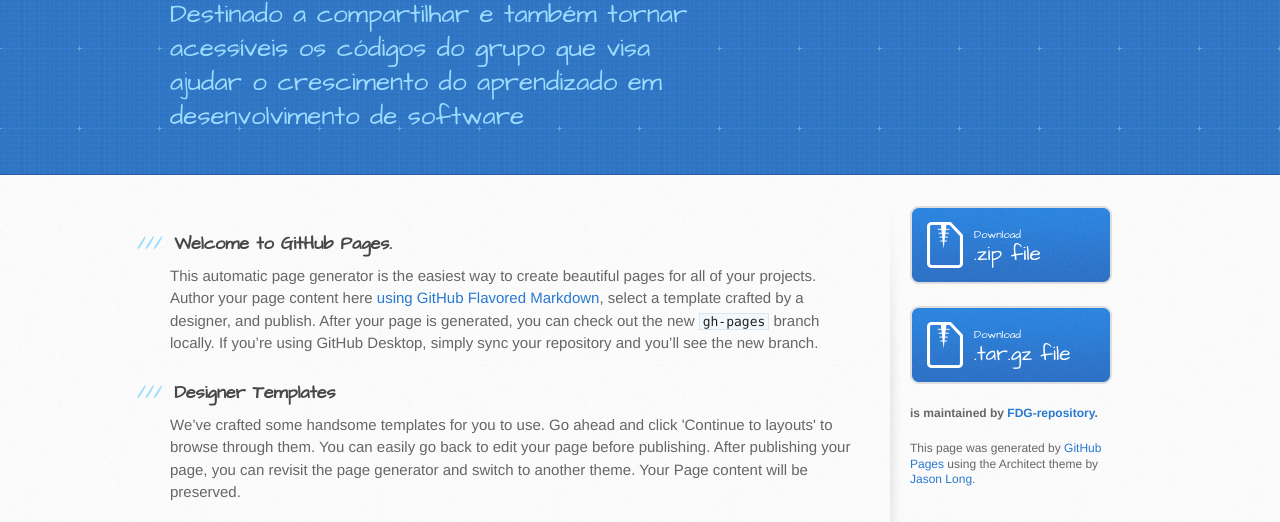
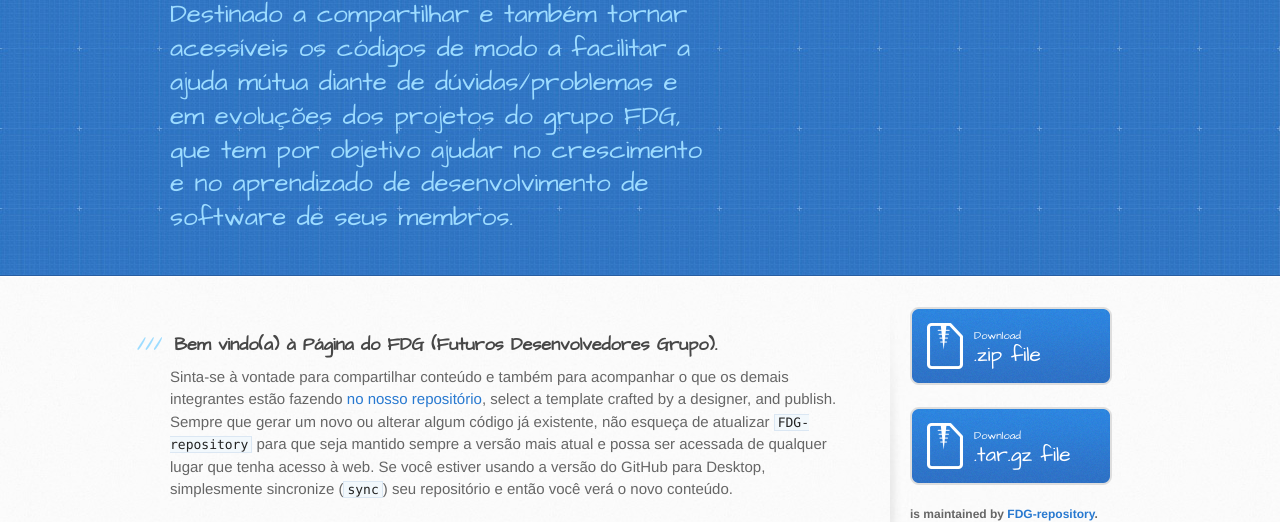
Before and after one commit to FDG-repository/FuturosDesenvolvedores, a plain HTML site: page index.html in a window 1280 px wide. Shown: the part 272-794 px from the top of the page. Drawn offline with Linux system fonts and the light colour scheme.

Commit message:
Update index.html

```diff
--- a/index.html
+++ b/index.html
@@ -20,7 +20,7 @@
     <header>
       <div class="inner">
         <h1>Futuros Desenvolvedores Grupo</h1>
-        <h2>Destinado a compartilhar e também tornar acessíveis os códigos do grupo que visa ajudar o crescimento do aprendizado em desenvolvimento de software</h2>
+        <h2>Destinado a compartilhar e também tornar acessíveis os códigos de modo a facilitar a ajuda mútua diante de dúvidas/problemas e em evoluções dos projetos do grupo FDG, que tem por objetivo ajudar no crescimento e no aprendizado de desenvolvimento de software de seus membros.</h2>
         <a href="https://github.com/FDG-repository/FuturosDesenvolvedores" class="button"><small>View project on</small> GitHub</a>
       </div>
     </header>
@@ -29,9 +29,9 @@
       <div class="inner clearfix">
         <section id="main-content">
           <h3>
-<a id="welcome-to-github-pages" class="anchor" href="#welcome-to-github-pages" aria-hidden="true"><span aria-hidden="true" class="octicon octicon-link"></span></a>Welcome to GitHub Pages.</h3>
+<a id="welcome-to-github-pages" class="anchor" href="#welcome-to-github-pages" aria-hidden="true"><span aria-hidden="true" class="octicon octicon-link"></span></a>Bem vindo(a) à Página do FDG (Futuros Desenvolvedores Grupo).</h3>
 
-<p>This automatic page generator is the easiest way to create beautiful pages for all of your projects. Author your page content here <a href="https://guides.github.com/features/mastering-markdown/">using GitHub Flavored Markdown</a>, select a template crafted by a designer, and publish. After your page is generated, you can check out the new <code>gh-pages</code> branch locally. If you’re using GitHub Desktop, simply sync your repository and you’ll see the new branch.</p>
+<p>Sinta-se à vontade para compartilhar conteúdo e também para acompanhar o que os demais integrantes estão fazendo <a href="https://github.com/FDG-repository/FuturosDesenvolvedores">no nosso repositório</a>, select a template crafted by a designer, and publish. Sempre que gerar um novo ou alterar algum código já existente, não esqueça de  atualizar <code>FDG-repository</code> para que seja mantido sempre a versão mais atual e possa ser acessada de qualquer lugar que tenha acesso à web. Se você estiver usando a versão do GitHub para Desktop, simplesmente sincronize (<code>sync</code>) seu repositório e então você verá o novo conteúdo.</p>
 
 <h3>
 <a id="designer-templates" class="anchor" href="#designer-templates" aria-hidden="true"><span aria-hidden="true" class="octicon octicon-link"></span></a>Designer Templates</h3>
```
